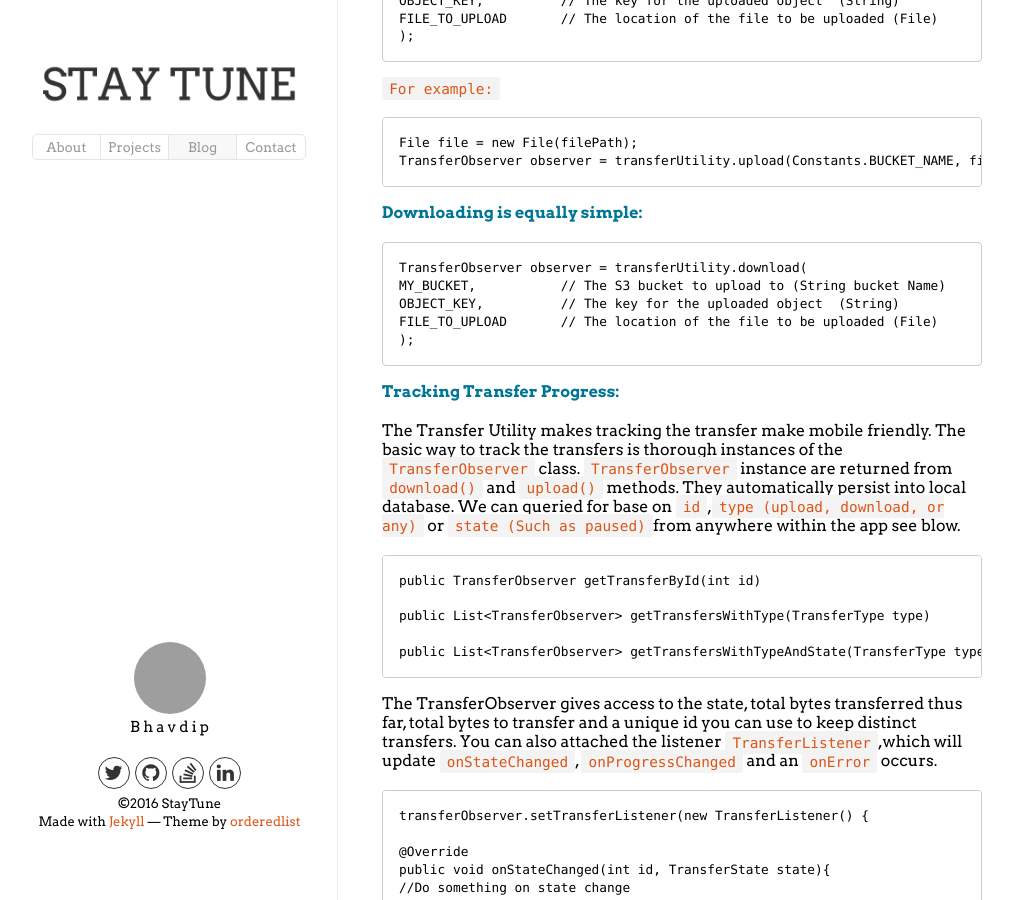
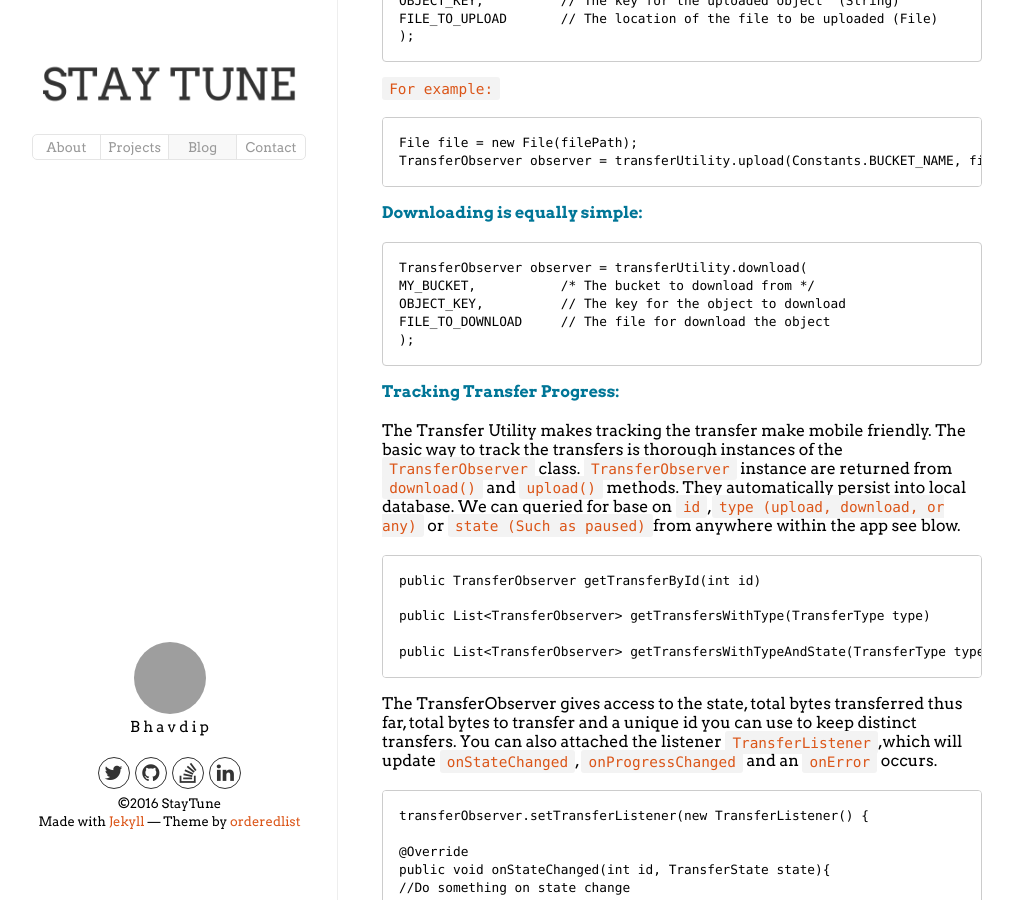
Before and after one commit to Bhavdip/bhavdip.github.io, a Jekyll site: the page built from _posts/2016-02-27-1_AWS_S3_Transfer_Manger_Utility.md, in a window 1280 px wide and 900 px high, scrolled down 1038 px. Shown: the whole window, without its empty margins (133-1146 px from the left). Built offline with Jekyll 4.4.1, drawn with Linux system fonts in a browser that asks for light colours; nearby versions of some CDN libraries; comment, search, counter and statistics services are not loaded; grey boxes are pictures that could not be loaded.

Commit message:
- update the post text

```diff
--- a/_posts/2016-02-27-1_AWS_S3_Transfer_Manger_Utility.md
+++ b/_posts/2016-02-27-1_AWS_S3_Transfer_Manger_Utility.md
@@ -42,9 +42,9 @@ The Transfer Manager has APIs that support the use of I/O streams, with these AP
 **<span style="color:#007697">Downloading is equally simple:</span>**
 
 	TransferObserver observer = transferUtility.download(
-	MY_BUCKET,           // The S3 bucket to upload to (String bucket Name)
-	OBJECT_KEY,          // The key for the uploaded object  (String)
-	FILE_TO_UPLOAD       // The location of the file to be uploaded (File)
+	MY_BUCKET,           /* The bucket to download from */
+	OBJECT_KEY,          // The key for the object to download
+	FILE_TO_DOWNLOAD     // The file for download the object
 	);
 
 
```
